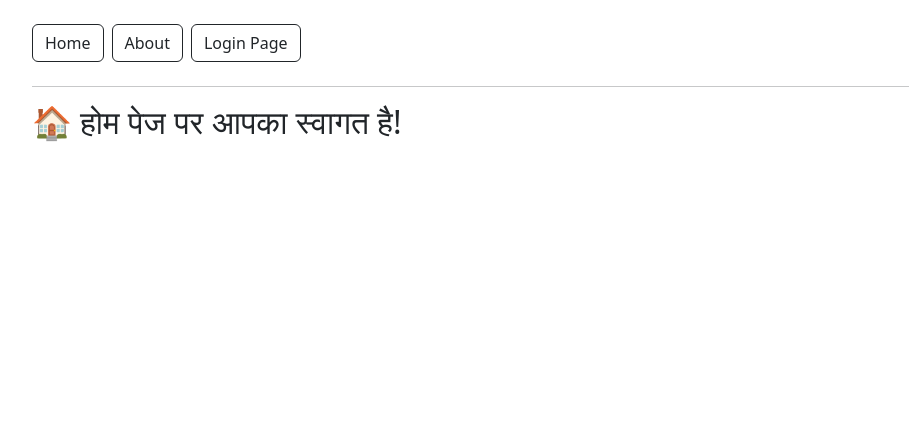
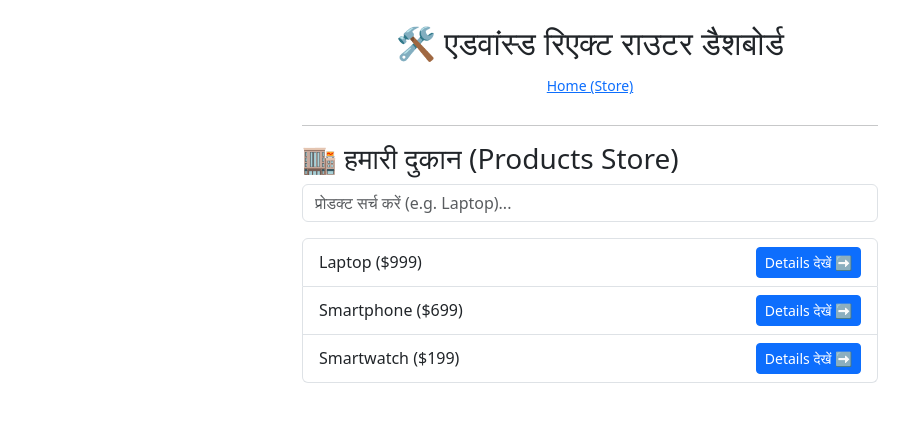
Before and after one commit to hepu12333/my-react-app, a React (Vite) app in the folder Desktop/reactjs/projects/1-todo-app-version-1/: page / in a window 1280 px wide. Shown: the top 422 px of the page, without its empty margins (50-959 px from the left). Built offline with nearby package versions, Linux system fonts and the light colour scheme.

Commit message:
Fresh configuration for clean deploy

```diff
--- a/Desktop/reactjs/projects/1-todo-app-version-1/src/App.jsx
+++ b/Desktop/reactjs/projects/1-todo-app-version-1/src/App.jsx
@@ -1,43 +1,128 @@
-import { Routes, Route, Link, useNavigate } from 'react-router-dom';
+import { Routes, Route, Link, useNavigate, useParams, useSearchParams } from 'react-router-dom';
 
-const Home = () => <h2>🏠 होम पेज पर आपका स्वागत है!</h2>;
-const About = () => <h2>ℹ️ यह हमारा अबाउट पेज है।</h2>;
+// ==========================================
+// 1. HOME PAGE (सर्च बार और Query Params के साथ)
+// ==========================================
+const Home = () => {
+  const navigate = useNavigate();
+  const [searchParams, setSearchParams] = useSearchParams();
+  const searchQuery = searchParams.get('filter') || ''; // URL से 'filter' की वैल्यू निकाली
 
-const Login = () => {
-  const navigate = useNavigate(); // हुक को एक्टिवेट किया
+  const products = [
+    { id: '101', name: 'Laptop', price: '$999', brand: 'Apple' },
+    { id: '102', name: 'Smartphone', price: '$699', brand: 'Samsung' },
+    { id: '103', name: 'Smartwatch', price: '$199', brand: 'Apple' },
+  ];
 
-  const handleLoginSubmit = (e) => {
-    e.preventDefault();
-    alert("लॉगिन सफल रहा! अब आपको होम पेज पर भेजा जा रहा है...");
-
-    navigate("/");
-  };
+  // सर्च इनपुट के हिसाब से प्रोडक्ट्स को फ़िल्टर करना
+  const filteredProducts = products.filter(p =>
+    p.name.toLowerCase().includes(searchQuery.toLowerCase())
+  );
 
   return (
-    <form onSubmit={handleLoginSubmit} style={{ marginTop: '20px' }}>
-      <input type="text" placeholder="यूज़रनेम" required /> <br /><br />
-      <button type="submit" className="btn btn-primary">लॉगिन करें</button>
-    </form>
+    <div>
+      <h3>🏬 हमारी दुकान (Products Store)</h3>
+
+      {/* लाइव सर्च बार जो URL को अपडेट करता है */}
+      <input
+        type="text"
+        className="form-control mb-3"
+        placeholder="प्रोडक्ट सर्च करें (e.g. Laptop)..."
+        value={searchQuery}
+        onChange={(e) => setSearchParams({ filter: e.target.value })} // URL में ?filter=value जोड़ता है
+      />
+
+      <div className="list-group">
+        {filteredProducts.map(product => (
+          <div key={product.id} className="list-group-item d-flex justify-content-between align-items-center">
+            {product.name} ({product.price})
+
+            {/* 🎯 कॉम्प्लेक्स ट्रिक: useNavigate के जरिए हम यूजर को प्रोडक्ट पेज पर भेज रहे हैं
+                और साथ में 'state' के अंदर पूरा का पूरा प्रोडक्ट ऑब्जेक्ट गुप्त रूप से ट्रांसफर कर रहे हैं */}
+            <button
+              className="btn btn-sm btn-primary"
+              onClick={() => navigate(`/product/${product.id}`, { state: { item: product } })}
+            >
+              Details देखें ➡️
+            </button>
+          </div>
+        ))}
+      </div>
+    </div>
   );
 };
 
+// ==========================================
+// 2. DYNAMIC PRODUCT DETAILS PAGE (`:id` के साथ)
+// ==========================================
+import { useLocation } from 'react-router-dom';
+
+const ProductDetails = () => {
+  // useParams() यूआरएल से डायनामिक आईडी निकालता है (जैसे /product/101 में से '101')
+  const { id } = useParams();
+
+  // useLocation() की मदद से हम होम पेज से भेजा गया 'state' (गुप्त डेटा) यहाँ रिसीव कर रहे हैं
+  const location = useLocation();
+  const productData = location.state?.item;
+
+  const navigate = useNavigate();
+
+  return (
+    <div className="card p-4 mt-3 border-primary">
+      <h3>📦 प्रोडक्ट डिटेल्स (Dynamic ID: {id})</h3>
+
+      {productData ? (
+        <div className="mt-3">
+          <p><strong>नाम:</strong> {productData.name}</p>
+          <p><strong>कीमत:</strong> {productData.price}</p>
+          <p><strong>ब्रांड:</strong> {productData.brand}</p>
+        </div>
+      ) : (
+        <p className="text-danger">कोई डेटा नहीं मिला! कृपया सीधे लिंक से न आएं।</p>
+      )}
+
+      {/* कोडिंग के जरिए वापस होम पेज पर भेजना */}
+      <button className="btn btn-secondary mt-3" onClick={() => navigate(-1)}>
+        ⬅️ पीछे जाएँ (Go Back)
+      </button>
+    </div>
+  );
+};
+
+// ==========================================
+// 3. 404 NOT FOUND PAGE (गलत यूआरएल के लिए)
+// ==========================================
+const NotFound = () => {
+  return (
+    <div className="text-center mt-5 text-danger">
+      <h1>⚠️ 404 Error</h1>
+      <h3>ओह! आप गलत रास्ते पर आ गए हैं। यह पेज मौजूद नहीं है।</h3>
+      <Link to="/" className="btn btn-dark mt-3">वापस होम पेज पर जाएँ</Link>
+    </div>
+  );
+};
+
+// ==========================================
+// 4. MAIN APP COMPONENT
+// ==========================================
 function App() {
   return (
-    <div className="container mt-4">
-      <nav className="mb-4">
-        <Link to="/" className="btn btn-outline-dark me-2">Home</Link>
-        <Link to="/about" className="btn btn-outline-dark me-2">About</Link>
-        <Link to="/login" className="btn btn-outline-dark">Login Page</Link>
-      </nav>
-
+    <div className="container mt-4" style={{ maxWidth: '600px' }}>
+      <div className="text-center mb-4">
+        <h2>🛠️ एडवांस्ड रिएक्ट राउटर डैशबोर्ड</h2>
+        <Link to="/" className="btn btn-sm btn-link">Home (Store)</Link>
+      </div>
       <hr />
 
       <Routes>
+        {/* साधारण रूट */}
         <Route path="/" element={<Home />} />
 
-        <Route path="/about" element={<About />} />
+        {/* 🛣️ डायनामिक रूट: ':id' का मतलब है यहाँ कुछ भी नंबर या टेक्स्ट आ सकता है */}
+        <Route path="/product/:id" element={<ProductDetails />} />
 
-        <Route path="/login" element={<Login />} />
+        {/* 🚨 404 रूट: path="*" का मतलब है ऊपर वालों के अलावा कोई भी गलत यूआरएल */}
+        <Route path="*" element={<NotFound />} />
       </Routes>
     </div>
   );
```
